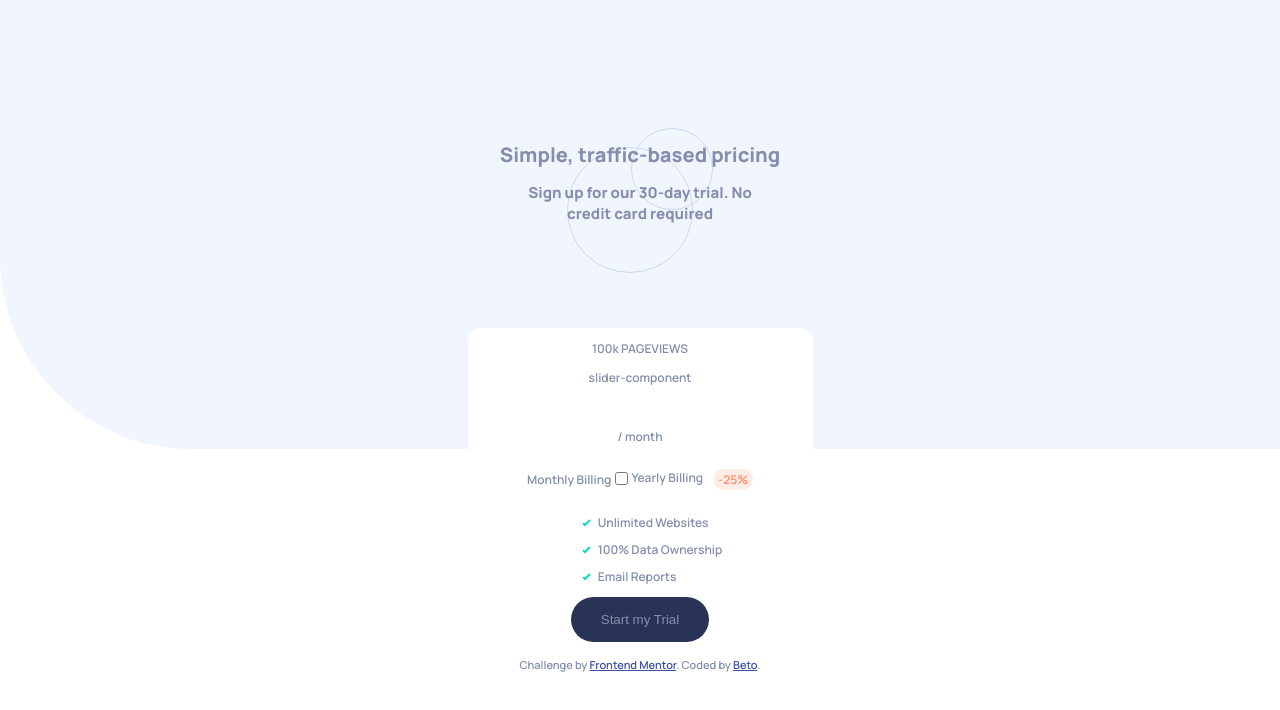
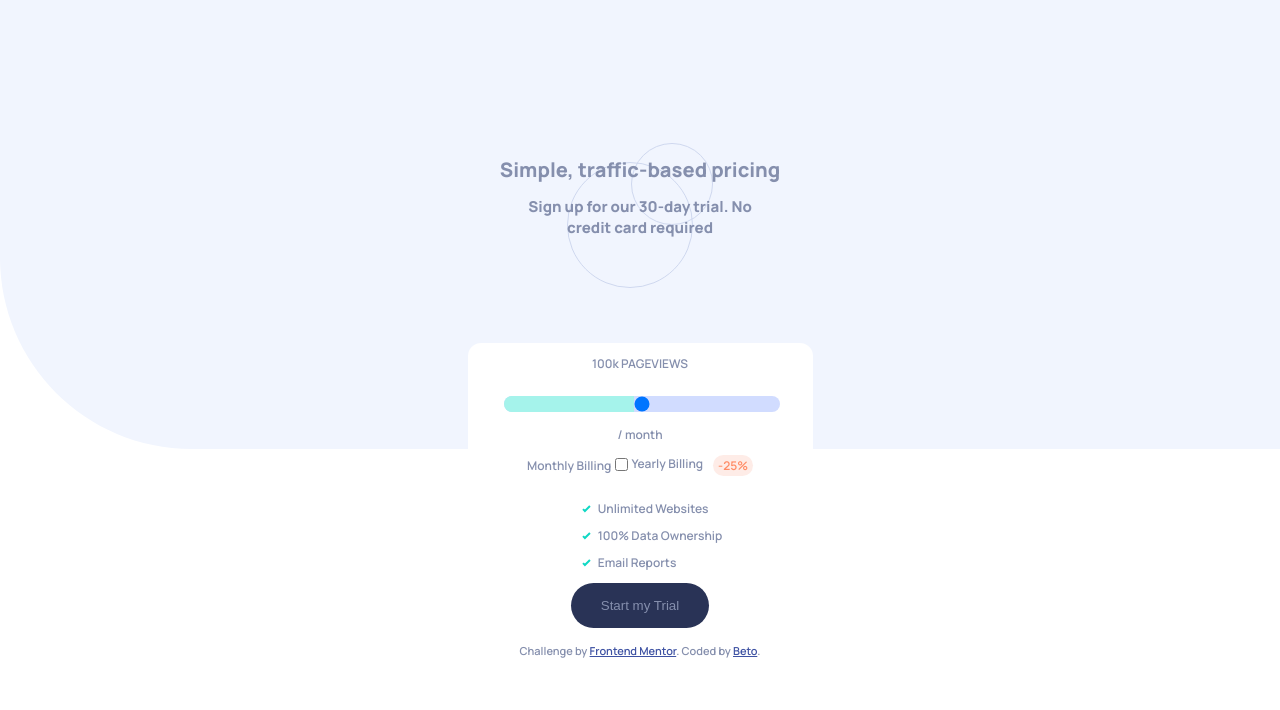
Before and after one commit to Betoggh51/Junior-Interactive-Pricing-Component, a plain HTML site: page index.html in a window 1280 px wide. Drawn offline with Linux system fonts and the light colour scheme.

Commit message:
Adds the slider and some styles to it

```diff
--- a/index.html
+++ b/index.html
@@ -27,13 +27,13 @@
         </span>
 
         <div class="slider-component">
-          slider-component
+          <input class="slider" type="range" name="dollars-per-quota"  min="0" max="20">
         </div>
 
         <div class="billing-container">
           <span class="price-mobile flex-col-center">
-            <h2 class="price-number"></h2>
-            <p class="month-text"> / month</p>
+            <span> </span>
+            <span class="month-text"> / month</span>
           </span>
           <div class="billing-options">
             <p class="monthly billing"> Monthly Billing</p>
--- a/styles.css
+++ b/styles.css
@@ -70,6 +70,29 @@ body{
     border-radius: 13px;
 }
 
+.slider-component{
+    margin: 10px 0px;
+    width: 80%;
+}
+
+.slider{
+    width: 100%;
+    appearance: none;
+    overflow: hidden;
+    border-radius: 25px;
+}
+
+.slider::-webkit-slider-runnable-track{
+    width: 100%;
+    appearance: none;
+    background-color: hsl(226, 100%, 91%);
+}
+
+.slider::-webkit-slider-thumb{
+    box-shadow: -130px 0 0 130px hsl(174, 77%, 80%);
+
+}
+
 ul{
     list-style-image: url('./images/icon-check.svg');
 }
```
